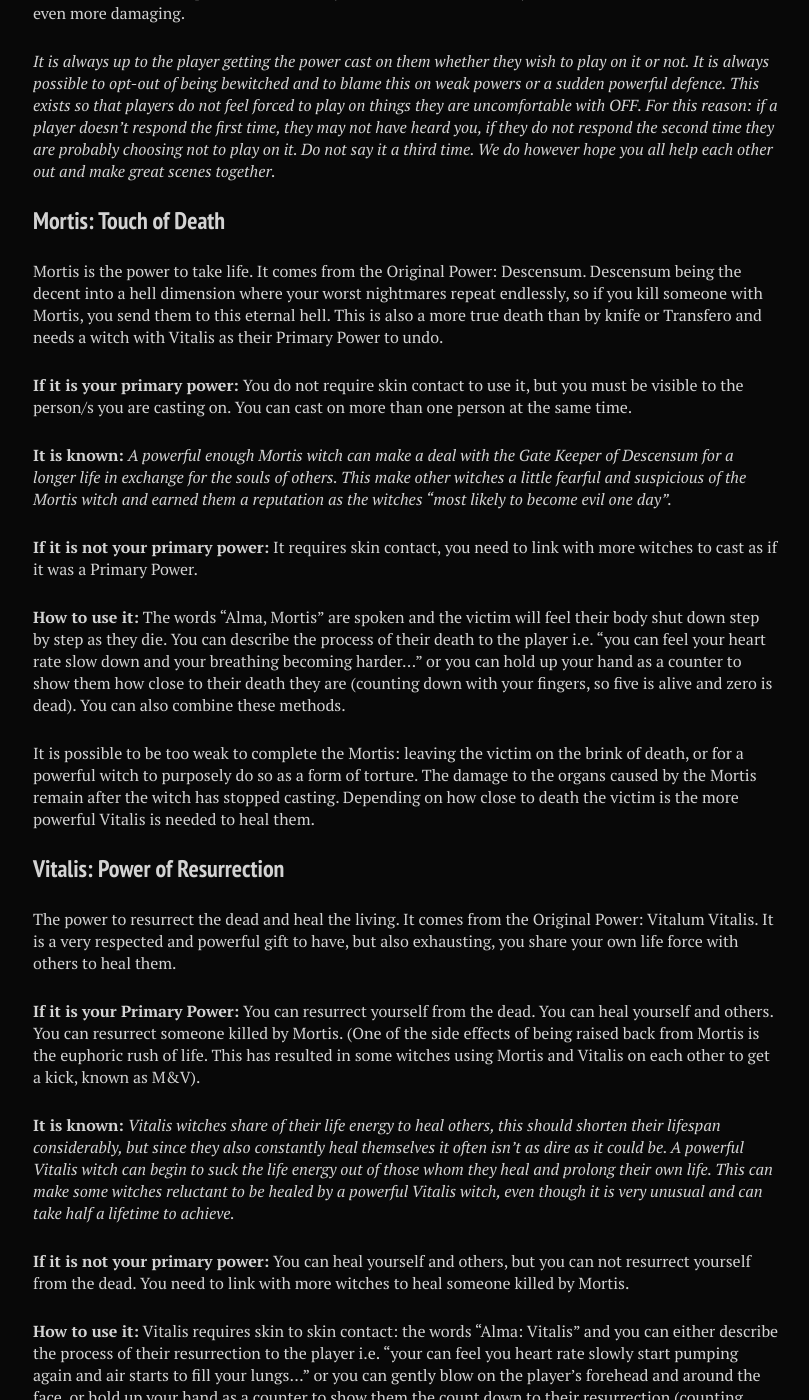
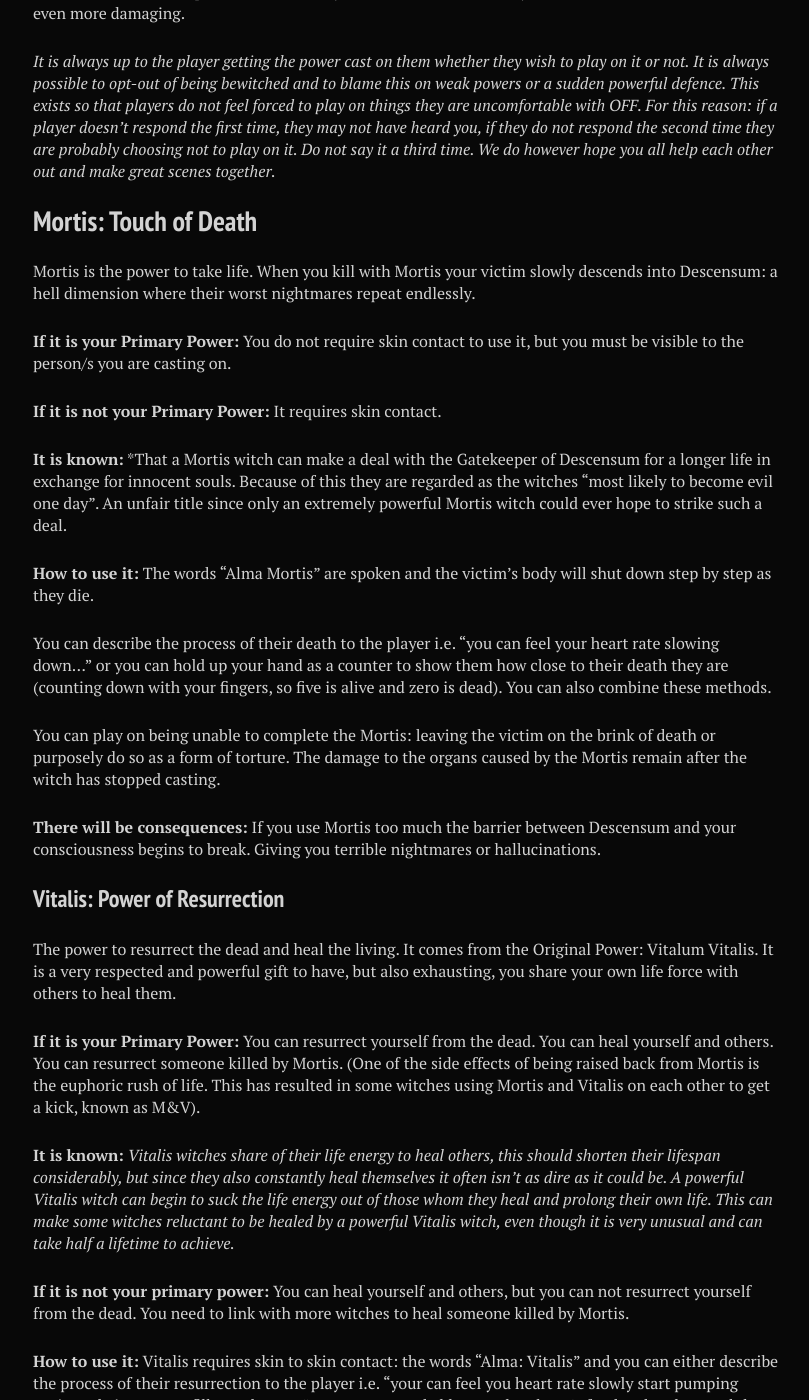
Before and after one commit to stanislavb/en.coven.nu, a Jekyll site: the page built from fictional/index.md, in a window 1280 px wide and 1400 px high, scrolled down 4905 px. Shown: the whole window, without its empty margins (287-1096 px from the left). Built offline with Jekyll 4.4.1, drawn with Linux system fonts in a browser that asks for light colours; nearby versions of some CDN libraries; some of the changed text lies outside the part shown.

Commit message:
Update index.md

```diff
--- a/fictional/index.md
+++ b/fictional/index.md
@@ -118,19 +118,23 @@ The powers manifests differently depending on the witch: some can only use them
 
 *It is always up to the player getting the power cast on them whether they wish to play on it or not. It is always possible to opt-out of being bewitched and to blame this on weak powers or a sudden powerful defence. This exists so that players do not feel forced to play on things they are uncomfortable with OFF. For this reason: if a player doesn’t respond the first time, they may not have heard you, if they do not respond the second time they are probably choosing not to play on it. Do not say it a third time. We do however hope you all help each other out and make great scenes together.*
 
-### Mortis: Touch of Death
+## Mortis: Touch of Death
 
-Mortis is the power to take life. It comes from the Original Power: Descensum. Descensum being the decent into a hell dimension where your worst nightmares repeat endlessly, so if you kill someone with Mortis, you send them to this eternal hell. This is also a more true death than by knife or Transfero and needs a witch with Vitalis as their Primary Power to undo.
+Mortis is the power to take life. When you kill with Mortis your victim slowly descends into Descensum: a hell dimension where their worst nightmares repeat endlessly.
 
-**If it is your primary power:** You do not require skin contact to use it, but you must be visible to the person/s you are casting on. You can cast on more than one person at the same time.
+**If it is your Primary Power:** You do not require skin contact to use it, but you must be visible to the person/s you are casting on.
 
-**It is known:** *A powerful enough Mortis witch can make a deal with the Gate Keeper of Descensum for a longer life in exchange for the souls of others. This make other witches a little fearful and suspicious of the Mortis witch and earned them a reputation as the witches “most likely to become evil one day”.*
+**If it is not your Primary Power:** It requires skin contact.
 
-**If it is not your primary power:** It requires skin contact, you need to link with more witches to cast as if it was a Primary Power.
+**It is known:** *That a Mortis witch can make a deal with the Gatekeeper of Descensum for a longer life in exchange for innocent souls. Because of this they are regarded as the witches “most likely to become evil one day”. An unfair title since only an extremely powerful Mortis witch could ever hope to strike such a deal.
 
-**How to use it:** The words “Alma, Mortis” are spoken and the victim will feel their body shut down step by step as they die. You can describe the process of their death to the player i.e. “you can feel your heart rate slow down and your breathing becoming harder…” or you can hold up your hand as a counter to show them how close to their death they are (counting down with your fingers, so five is alive and zero is dead). You can also combine these methods.
+**How to use it:** The words “Alma Mortis” are spoken and the victim's body will shut down step by step as they die.
 
-It is possible to be too weak to complete the Mortis: leaving the victim on the brink of death, or for a powerful witch to purposely do so as a form of torture. The damage to the organs caused by the Mortis remain after the witch has stopped casting. Depending on how close to death the victim is the more powerful Vitalis is needed to heal them.
+You can describe the process of their death to the player i.e. “you can feel your heart rate slowing down…” or you can hold up your hand as a counter to show them how close to their death they are (counting down with your fingers, so five is alive and zero is dead). You can also combine these methods.
+
+You can play on being unable to complete the Mortis: leaving the victim on the brink of death or purposely do so as a form of torture. The damage to the organs caused by the Mortis remain after the witch has stopped casting.
+
+**There will be consequences:** If you use Mortis too much the barrier between Descensum and your consciousness begins to break. Giving you terrible nightmares or hallucinations.
 
 ### Vitalis: Power of Resurrection
 
```
